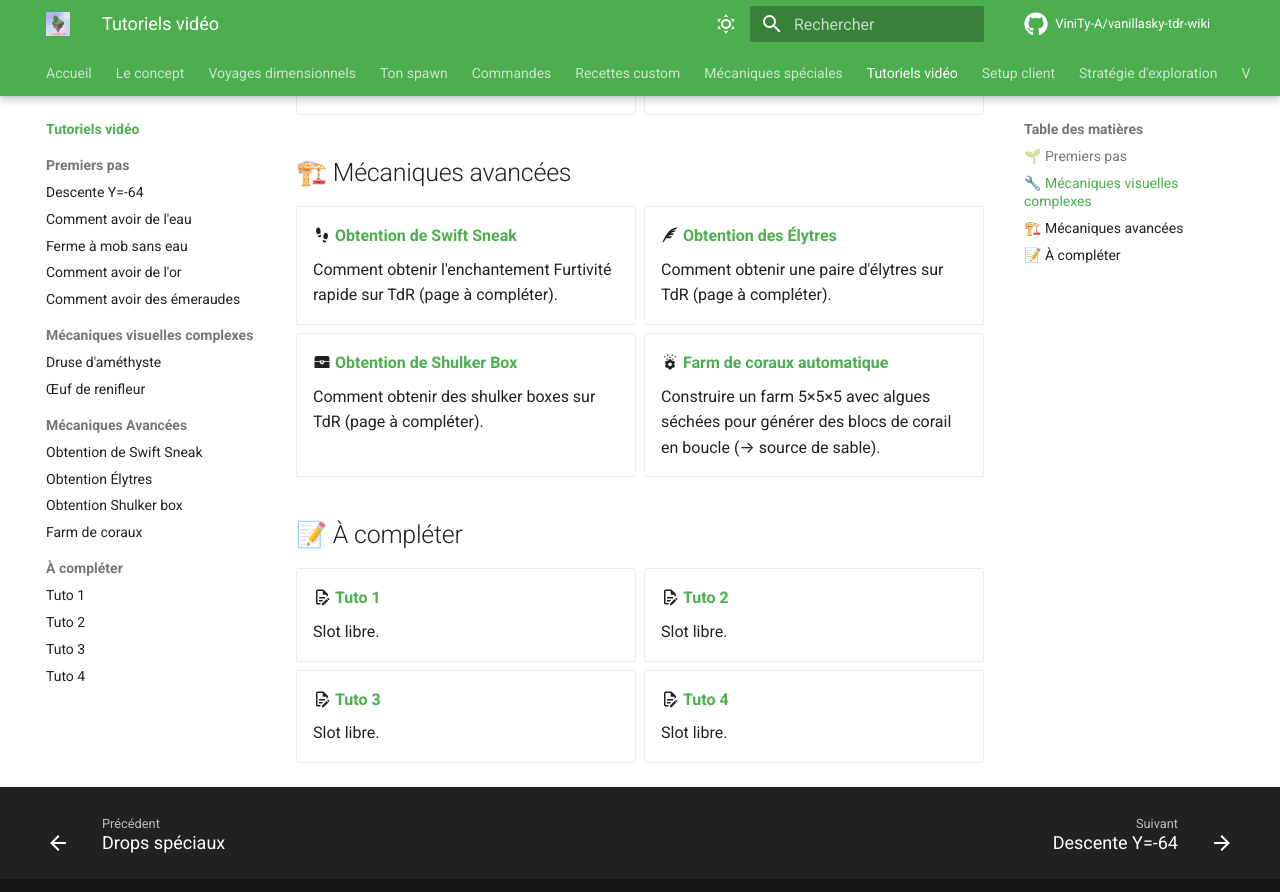
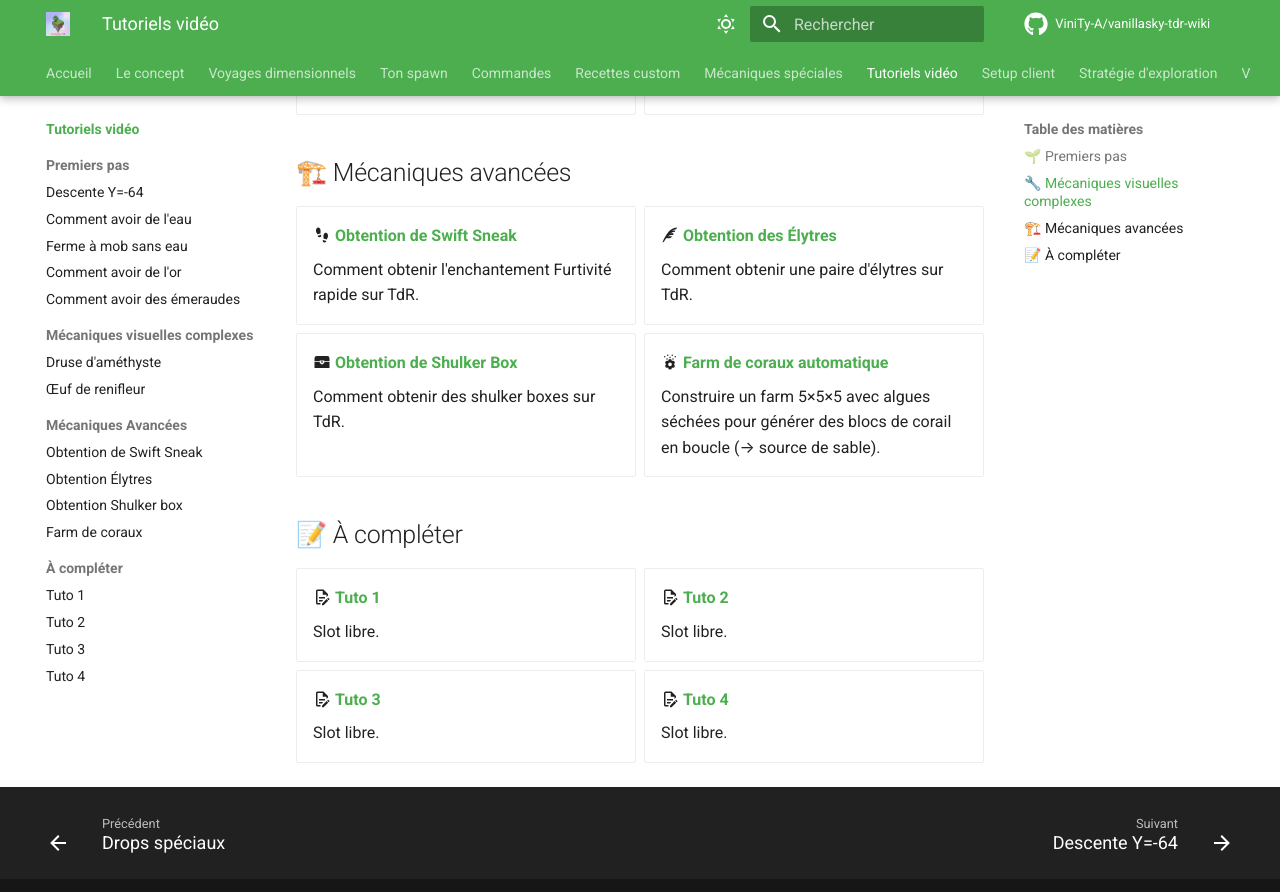
Before and after one commit to ViniTy-A/vanillasky-tdr-wiki, an MkDocs documentation site: the page built from docs/tutoriels/index.md, in a window 1280 px wide and 900 px high, scrolled down 1183 px. Shown: the top 892 px of the window. Built offline with MkDocs 1.6.1 and Material for MkDocs 9.7.7, drawn with Linux system fonts in a browser that asks for light colours; comment, search, counter and statistics services are not loaded.

Commit message:
fix: retire '(page à compléter)' des cards des 3 tutos désormais rédigés

```diff
--- a/docs/tutoriels/index.md
+++ b/docs/tutoriels/index.md
@@ -56,15 +56,15 @@ Toutes les vidéos seront hébergées sur **YouTube non répertorié** (visibles
 
 -   :material-shoe-print: **[Obtention de Swift Sneak](obtention-swift-sneak.md)**
 
-    Comment obtenir l'enchantement Furtivité rapide sur TdR (page à compléter).
+    Comment obtenir l'enchantement Furtivité rapide sur TdR.
 
 -   :material-feather: **[Obtention des Élytres](obtention-elytres.md)**
 
-    Comment obtenir une paire d'élytres sur TdR (page à compléter).
+    Comment obtenir une paire d'élytres sur TdR.
 
 -   :material-treasure-chest: **[Obtention de Shulker Box](obtention-shulker-box.md)**
 
-    Comment obtenir des shulker boxes sur TdR (page à compléter).
+    Comment obtenir des shulker boxes sur TdR.
 
 -   :material-flower-pollen: **[Farm de coraux automatique](farm-corail.md)**
 
```
